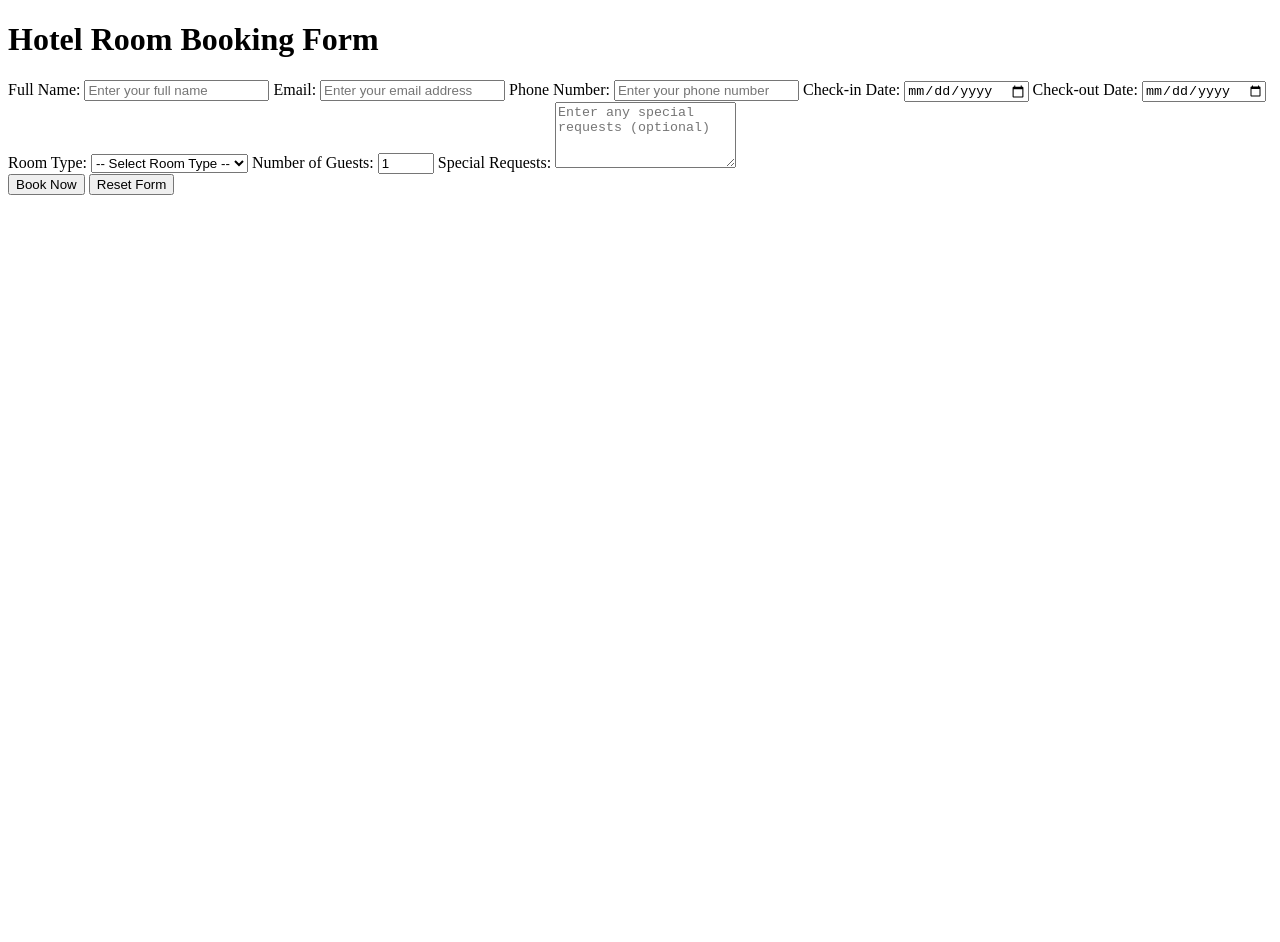
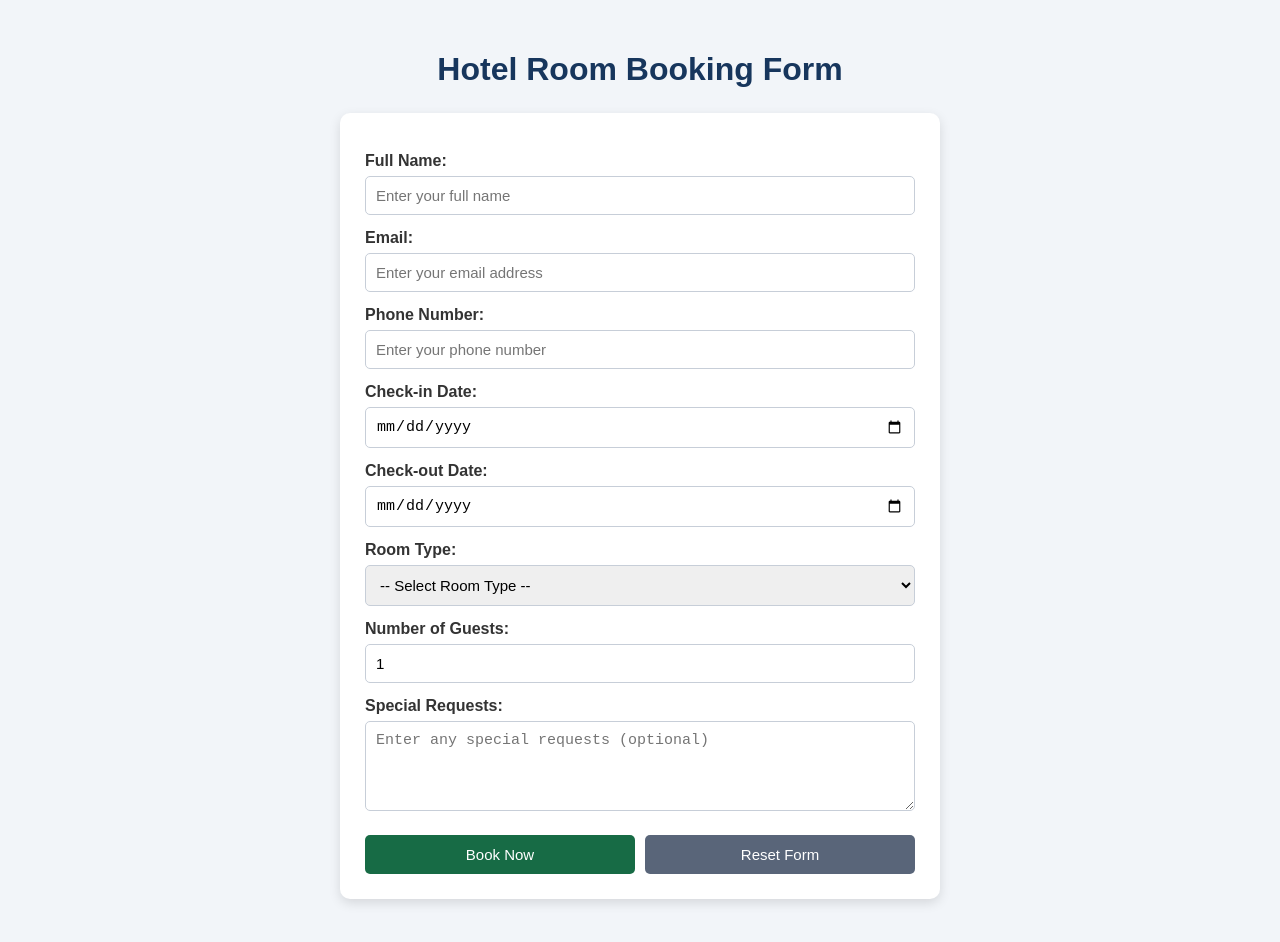
Before and after one commit to Shubham-saxena0802/WDW_0063, a plain HTML site: page exp-4/index.html in a window 1280 px wide. Before the commit the page ends 800 px from the top, so only its background shows below. Drawn offline with Linux system fonts and the light colour scheme.

Commit message:
Experiment-4 Final

```diff
--- a/exp-4/index.html
+++ b/exp-4/index.html
@@ -5,6 +5,84 @@
     <meta name="viewport" content="width=device-width, initial-scale=1.0">
     <title>Hotel Room Booking Form</title>
 
+    <style>
+        body {
+            font-family: Arial, sans-serif;
+            background-color: #f2f5f9;
+            margin: 0;
+            padding: 30px 15px;
+        }
+
+        h1 {
+            text-align: center;
+            color: #17365d;
+        }
+
+        .booking-form {
+            max-width: 550px;
+            margin: 25px auto;
+            padding: 25px;
+            background-color: white;
+            border-radius: 10px;
+            box-shadow: 0 4px 12px rgba(0, 0, 0, 0.12);
+        }
+
+        label {
+            display: block;
+            margin-top: 14px;
+            margin-bottom: 6px;
+            font-weight: bold;
+            color: #333333;
+        }
+
+        input, select, textarea {
+            width: 100%;
+            box-sizing: border-box;
+            padding: 10px;
+            border: 1px solid #c7ced8;
+            border-radius: 5px;
+            font-size: 15px;
+        }
+
+        textarea {
+            resize: vertical;
+        }
+
+        .buttons {
+            display: flex;
+            gap: 10px;
+            margin-top: 20px;
+        }
+
+        button {
+            flex: 1;
+            padding: 11px;
+            border: none;
+            border-radius: 5px;
+            color: white;
+            font-size: 15px;
+            cursor: pointer;
+        }
+
+        .submit-btn {
+            background-color: #176b45;
+        }
+
+        .reset-btn {
+            background-color: #596579;
+        }
+
+        button:hover {
+            opacity: 0.88;
+        }
+
+        .note {
+            text-align: center;
+            color: #555;
+            font-size: 13px;
+            margin-top: 18px;
+        }
+    </style>
 </head>
 
 <body>
```
